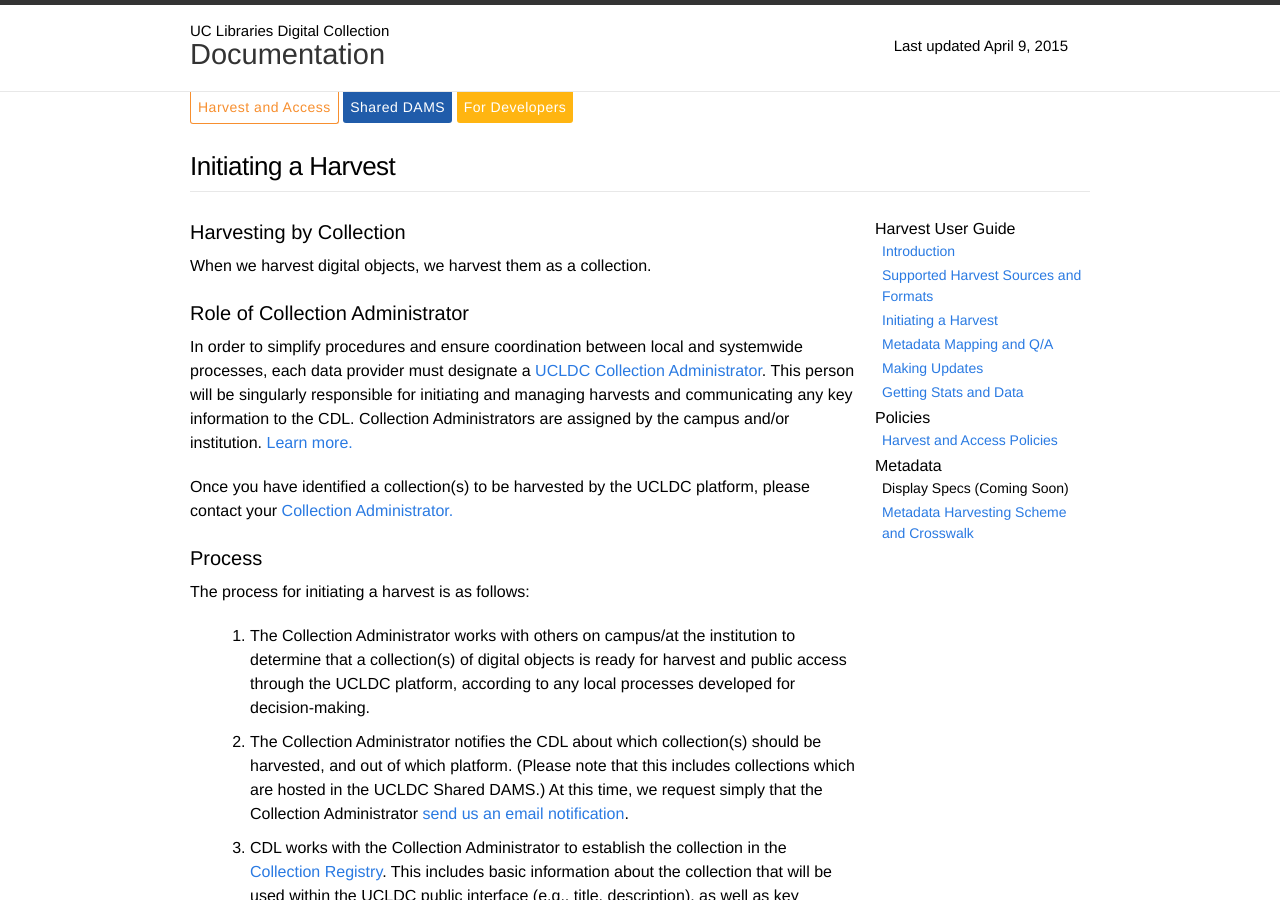
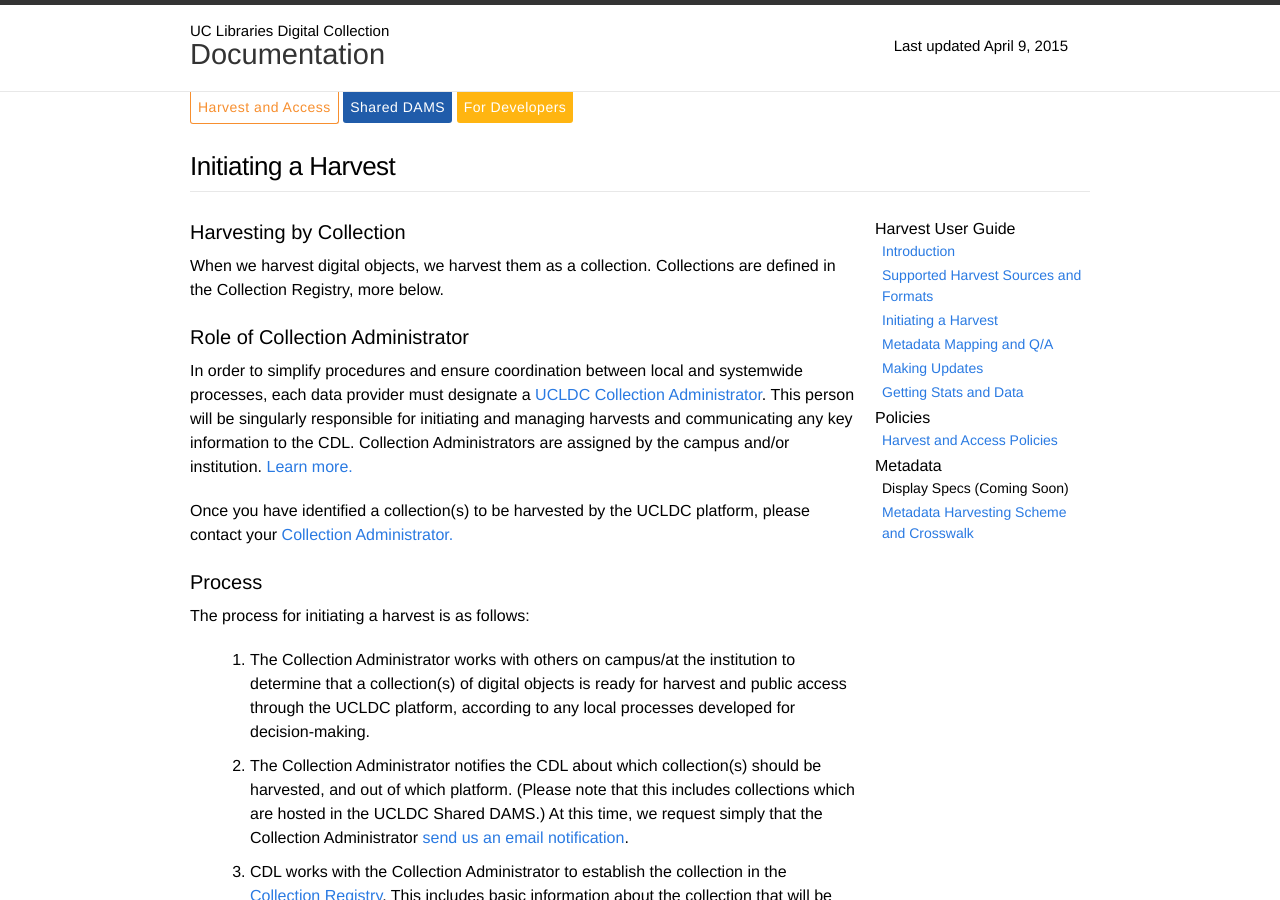
Before and after one commit to ucldc/ucldc-docs, a Jekyll site: the page built from docs/registry/start.md, in a window 1280 px wide and 900 px high. Built offline with Jekyll 4.4.1, drawn with Linux system fonts in a browser that asks for light colours; nearby versions of some CDN libraries.

Commit message:
Update start.md

```diff
--- a/docs/registry/start.md
+++ b/docs/registry/start.md
@@ -8,7 +8,7 @@
 
 ##Harvesting by Collection
 
-When we harvest digital objects, we harvest them as a collection.
+When we harvest digital objects, we harvest them as a collection.  Collections are defined in the Collection Registry, more below.
 
 ##Role of Collection Administrator
 In order to simplify procedures and ensure coordination between local and systemwide processes, each data provider must designate a [UCLDC Collection Administrator]({{ site.url }}{{ site.baseurl }}/docs/collection-admins/). This person will be singularly responsible for initiating and managing harvests and communicating any key information to the CDL. Collection Administrators are assigned by the campus and/or institution. [Learn more.]({{ site.url }}{{ site.baseurl }}/docs/collection-admins/)
```
